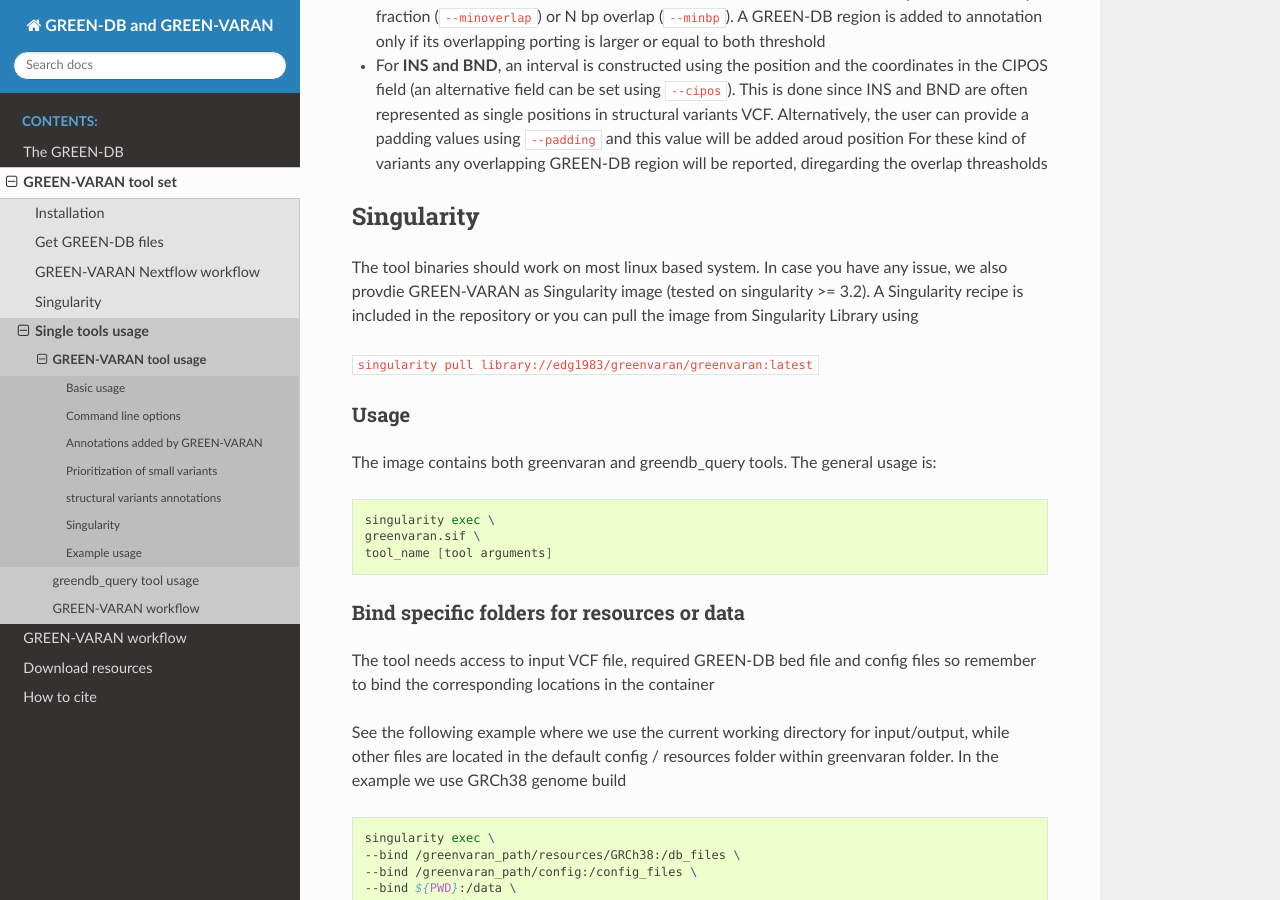
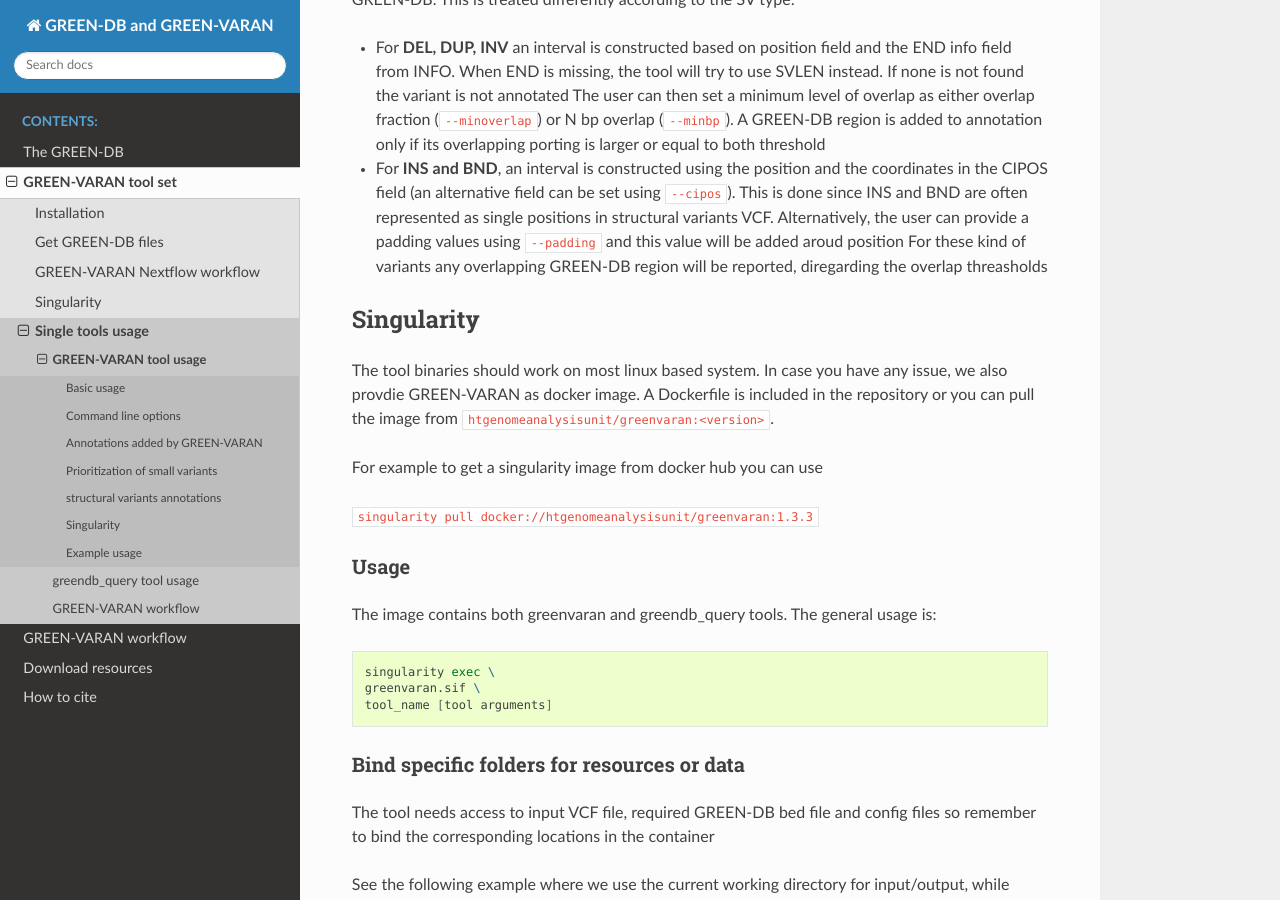
Before and after one commit to edg1983/GREEN-VARAN, a Sphinx documentation site: the page built from docs/GREEN-VARAN_usage.rst, in a window 1280 px wide and 900 px high, scrolled down 5945 px. Built offline with Sphinx 7.4.7 and the Read the Docs theme 2.0.0, drawn with Linux system fonts in a browser that asks for light colours; some of the changed text lies outside the part shown.

Commit message:
updated docs

```diff
--- a/docs/GREEN-VARAN_usage.rst
+++ b/docs/GREEN-VARAN_usage.rst
@@ -30,6 +30,7 @@ We also provide pre-processed datasets and Nextflow workflow to automate the who
 
 Command line options
 ~~~~~~~~~~~~~~~~~~~~
+
 smallvars and sv shared options
 ###############################
 
@@ -87,6 +88,8 @@ smallvars specific options
 -c, --config CONFIG
     | json config file for prioritization
     | A default configuration for the four level described in the paper is provided in config folder
+--prioritization_strategy
+    | set the strategy used to compute prioritization levels. Possible values are: levels (default) or pileup
 -p, --permissive
     | Perform prioritization even if one of the INFO fields required by prioritization config is missing
     | By default, when one of the expeced fields is not defined in the header, the prioritization is disabled and all variants will get level zero
@@ -94,6 +97,7 @@ smallvars specific options
 
 Annotations added by GREEN-VARAN
 ~~~~~~~~~~~~~~~~~~~~~~~~~~~~~~~~
+
 INFO fields
 ###########
 Fields in the following table are added to INFO fields by GREEN-VARAN. greendb_level will be added only for small variants
@@ -112,6 +116,7 @@ Fields in the following table are added to INFO fields by GREEN-VARAN. greendb_l
 
 Updated gene consequences
 #########################
+
 By default, GREEN-VARAN search for the standard ANN (SnpEff), CSQ (VEP) or BCSQ (bcftools csq) annotation fields in the input VCF and update gene consequences in the detected field. If multiple compatible fields are found, only ANN is updated.
 You can configure a specific annotation field to update using `-q, --csq_field` option. Note that if the configured field is not found in the header, GREEN-VARAN will still search for the default ones.
 If none is found, GREEN-VARAN will create a new ANN field. To switch off gene consequence update use the `--noupdate` option.
@@ -174,7 +179,7 @@ Personalize the prioritization schema
 The prioritization schema is defined in a config json file. The default is provided in the config folder.
 An example of expected file structure is reported below
 
-.. code-block:: bash
+.. code-block:: json
 
    {
        "af": ["gnomAD_AF","gnomAD_AF_nfe"],
@@ -220,10 +225,12 @@ This is treated differently according to the SV type:
 
 Singularity
 ~~~~~~~~~~~
-The tool binaries should work on most linux based system. In case you have any issue, we also provdie GREEN-VARAN as Singularity image (tested on singularity >= 3.2).
-A Singularity recipe is included in the repository or you can pull the image from Singularity Library using
+The tool binaries should work on most linux based system. In case you have any issue, we also provdie GREEN-VARAN as docker image.
+A Dockerfile is included in the repository or you can pull the image from ``htgenomeanalysisunit/greenvaran:<version>``.
 
-``singularity pull library://edg1983/greenvaran/greenvaran:latest``
+For example to get a singularity image from docker hub you can use
+
+``singularity pull docker://htgenomeanalysisunit/greenvaran:1.3.3``
 
 Usage
 #####
```
Also changed, not shown: docs/GREEN_VARAN.rst (+6 -3 lines).
